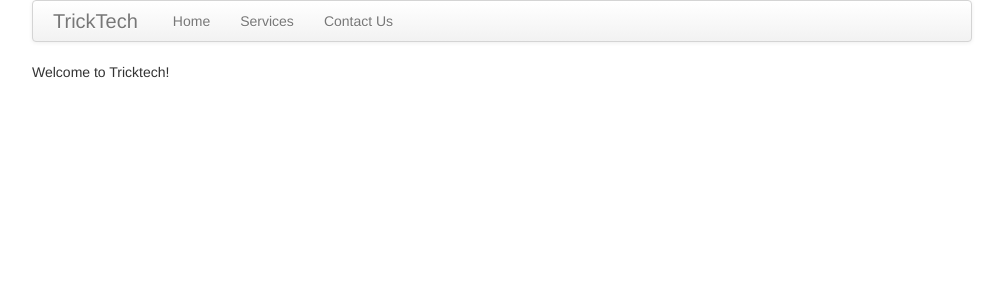
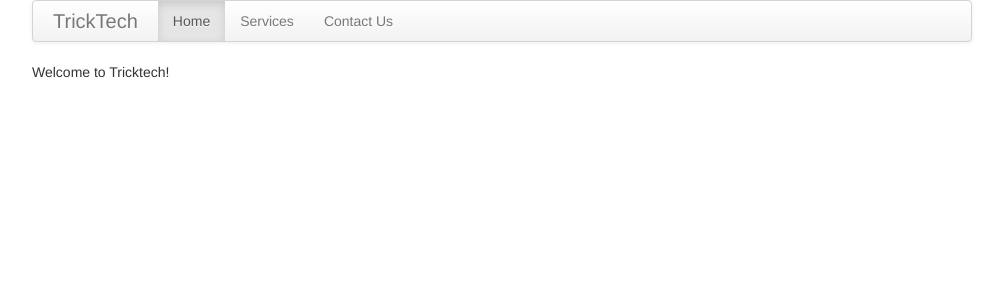
Before and after one commit to travisby/tricktech, a Django app: page / in a window 1280 px wide. Shown: the top 300 px of the page, without its empty margins (138-1141 px from the left). Run offline with Django 3.2, Linux system fonts and the light colour scheme.

Commit message:
Fixed a bug with highlighting active pages

```diff
--- a/tricktech/templates/base.html
+++ b/tricktech/templates/base.html
@@ -11,9 +11,9 @@
                 <nav>
                     <div class="navbar">
                         <div class="navbar-inner">
-                            <a class="brand" href="#">TrickTech</a>
+                            <a class="brand" href="/">TrickTech</a>
                             <ul class="nav">
-                                <li {% if active == 'home' %} class="active" {% endif %}><a href="/">Home</a></li>
+                                <li {% if active == 'index' %} class="active" {% endif %}><a href="/">Home</a></li>
                                 <li {% if active == 'services' %} class="active" {% endif %}><a href="/services">Services</a></li>
                                 <li {% if active == 'contact' %} class="active" {% endif %}><a href="/contact">Contact Us</a></li>
                             </ul>
```
